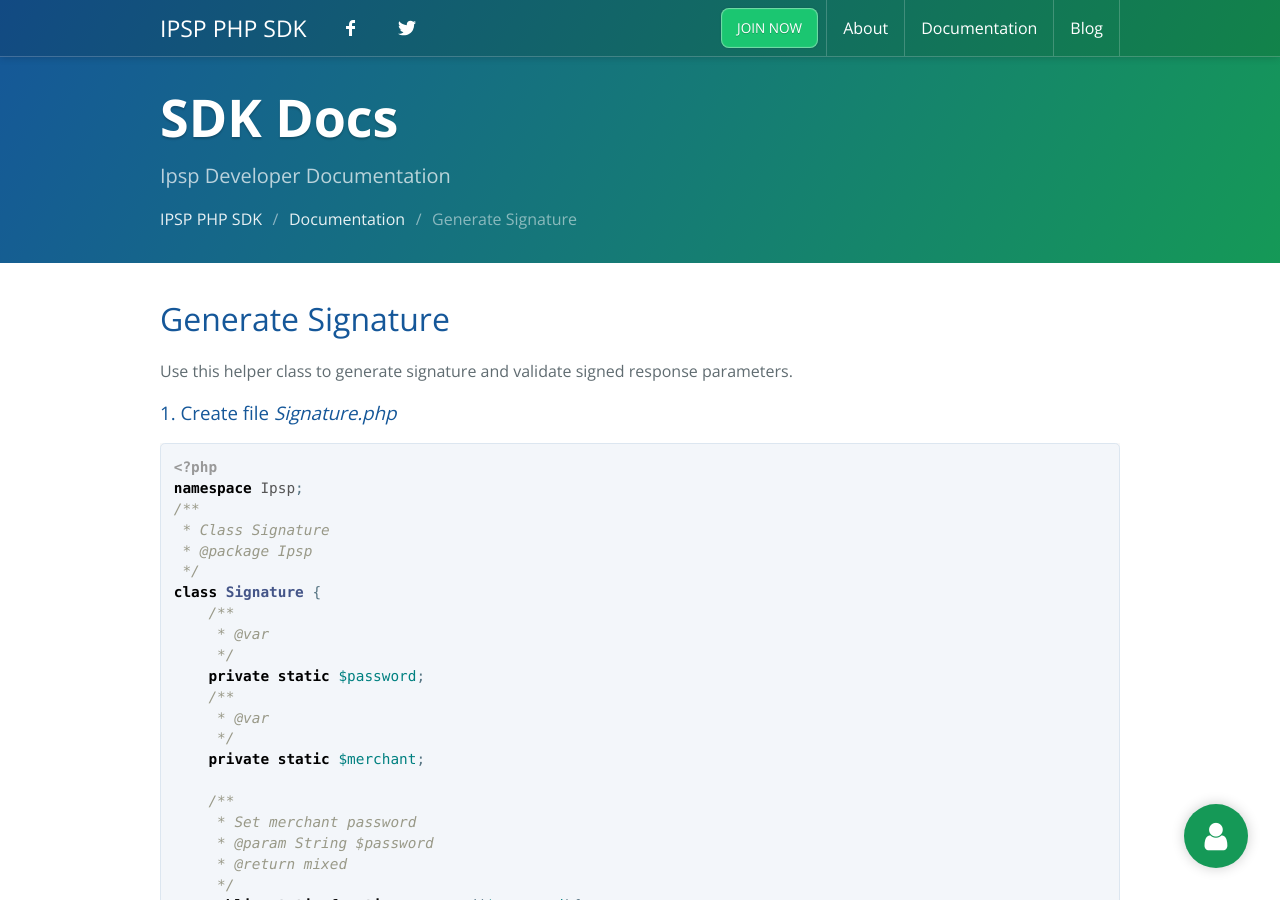
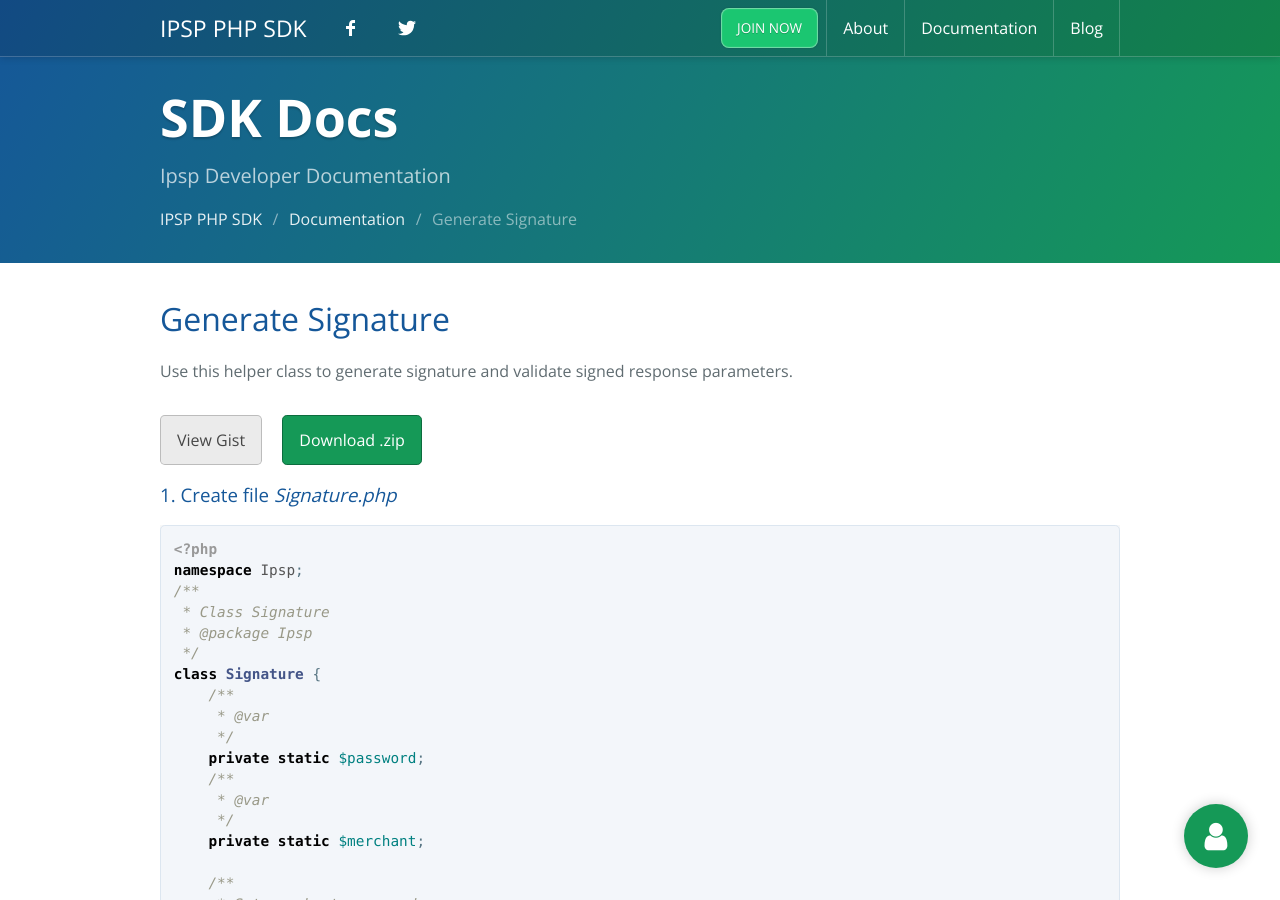
Before and after one commit to kosatyi/ipsp-php, a Jekyll site: the page built from docs/4.generate-signature.md, in a window 1280 px wide and 900 px high. Built offline with Jekyll 4.4.1, drawn with Linux system fonts in a browser that asks for light colours; our own code applies the rules of GitHub Pages for plain Markdown files.

Commit message:
refactor generate signature page

```diff
--- a/docs/4.generate-signature.md
+++ b/docs/4.generate-signature.md
@@ -5,6 +5,10 @@ description: Signature.php class example. Use this helper class to generate sign
 # Generate Signature
 
 Use this helper class to generate signature and validate signed response parameters.
+
+<a href="https://gist.github.com/kosatyi/a93c2e7c807c46b0487bdc549a8561e2" target="_blank" class="btn primary">View Gist</a>
+<a href="https://gist.github.com/kosatyi/a93c2e7c807c46b0487bdc549a8561e2/archive/a7d4d81d8c0ab9157efb8194d378cc4f779aa0b9.zip" target="_blank" class="btn success">Download .zip</a>
+
 
 ### 1. Create file *Signature.php*
 
```
